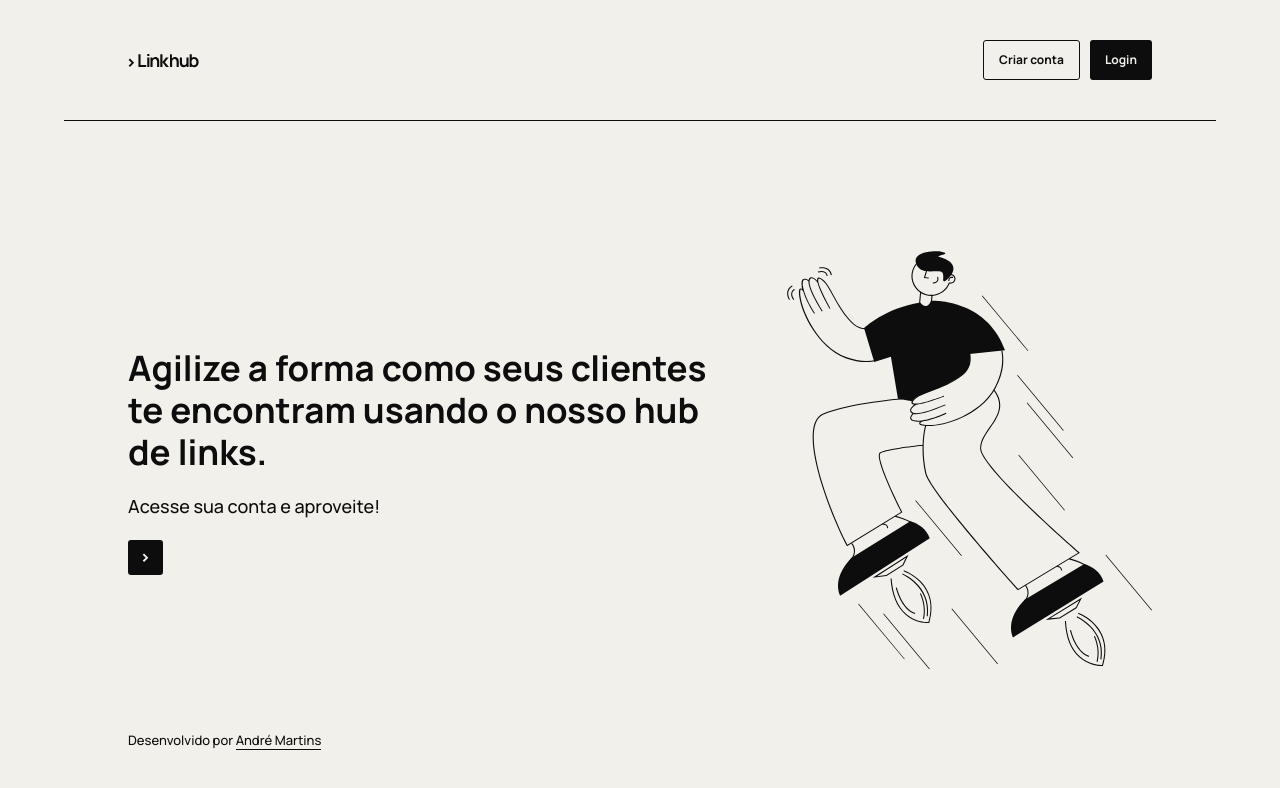
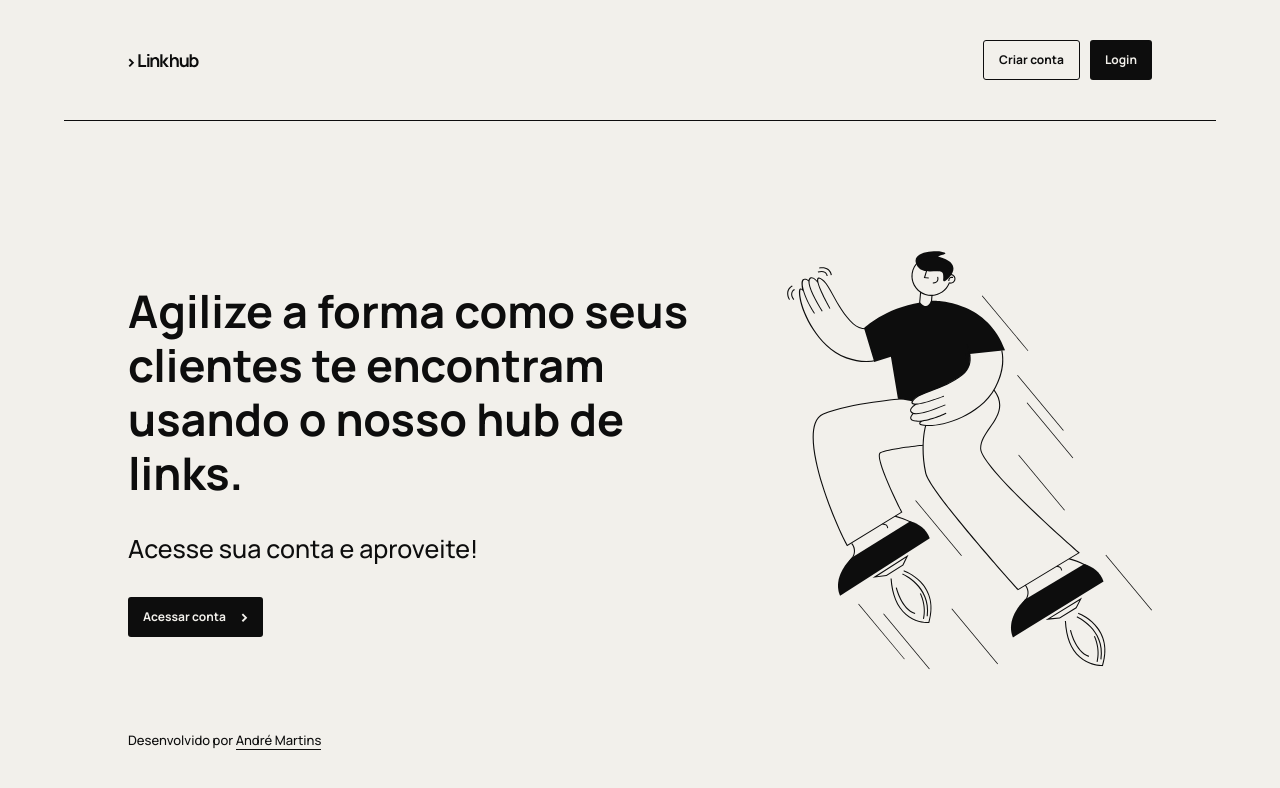
Before and after one commit to andrelmmartins/linkhub-frontend, a Next.js app: page / in a window 1280 px wide. Shown: the top 788 px of the page. Built offline with nearby package versions, Linux system fonts and the light colour scheme.

Commit message:
fix: toques extras

```diff
--- a/src/components/Header.tsx
+++ b/src/components/Header.tsx
@@ -1,23 +1,23 @@
-import { Container, Divider, Flex, Image } from '@chakra-ui/react'
+import { Container, Divider, Flex, FlexProps, Image } from '@chakra-ui/react'
 
-interface Props {
+interface Props extends FlexProps  {
     bottomLine?: boolean
-    children: JSX.Element
+    children: React.ReactNode
 }
 
-export default function Header(props: Props) {
+export default function Header({ bottomLine, children, ...rest }: Props) {
     return (
         <Flex as='header' flexDir='column'>
             <Container>
-                <Flex h='120px' justify='space-between' align='center'>
+                <Flex h='120px' justify='space-between' align='center' {...rest} >
 
                     <Image src='./logo-black.svg' alt='Logotipo do Linkhub' />
-                    { props.children }
+                    { children }
 
                 </Flex>
             </Container>
 
-            { props.bottomLine && (
+            { bottomLine && (
                 <Divider w='90%' borderBottomWidth='1px' opacity='1'  borderColor='black' marginX='5%'/>
             )}
         </Flex>
--- a/src/presentation/home/index.tsx
+++ b/src/presentation/home/index.tsx
@@ -15,7 +15,7 @@ export default function Page() {
     return (
         <Window>
 
-            <Header bottomLine>
+            <Header bottomLine justify={[ 'center', 'center', 'space-between' ]}>
                 <Flex gap='10px' display={[ 'none', 'none', 'flex' ]}>
                     { buttons }
                 </Flex>
@@ -26,16 +26,16 @@ export default function Page() {
 
                     <Flex h='100%' gap='50px' align='center' flexDir={['column', 'column', 'row']} textAlign={['center', 'center', 'left']}>
 
-                        <Flex as='section' flexDir='column' h='100%' w='100%'>
+                        <Flex as='section' flexDir='column' h={['fit-content', 'fit-content', '100%']} w='100%'>
 
                             <Flex flex='1' display={[ 'none', 'none', 'flex' ]}/>
 
-                            <Flex flexDir='column' gap='20px'>
+                            <Flex flexDir='column' gap='30px'>
 
                                 <Heading size='lg'>Agilize a forma como seus clientes te encontram usando o nosso hub de links.</Heading>
                                 <Text size='lg'>Acesse sua conta e aproveite!</Text>
 
-                                <Button h='35px' w='35px' p='0px' display={[ 'none', 'none', 'flex' ]} arrow />
+                                <Button text='Acessar conta' display={[ 'none', 'none', 'flex' ]} arrow />
 
                                 <Flex gap='10px' flexDir={['column', 'row']} align='center' display={[ 'flex', 'flex', 'none' ]} >
                                     { buttons }
@@ -53,7 +53,7 @@ export default function Page() {
                             bgRepeat='no-repeat'
 
                             bgPos={[ 'center', 'center', 'right' ]}
-                            height={[ '700px', '1000px', '100%' ]}
+                            height={[ '400px', '500px', '100%' ]}
                             width={[ '100%', '100%', '60%' ]}
                         />
 
--- a/src/styles/theme.ts
+++ b/src/styles/theme.ts
@@ -83,6 +83,7 @@ export const theme = extendTheme({
                     fontSize: '12px',
                     padding: '0px 15px',
                     gap: '15px',
+                    width: 'fit-content'
                 },
                 lg: {
                     justify: 'space-between',
@@ -133,7 +134,7 @@ export const theme = extendTheme({
                     fontSize: '13px'
                 },
                 lg: {
-                    fontSize: '18px'
+                    fontSize: ['18px', '18px', '18px', '22px', '25px']
                 }
             }
         },
@@ -141,7 +142,7 @@ export const theme = extendTheme({
         Heading: {
             sizes: {
                 lg: {
-                    fontSize: ['24px', '24px', '35px']
+                    fontSize: ['24px', '24px', '35px', '40px', '45px']
                 }
             }
         },
```
